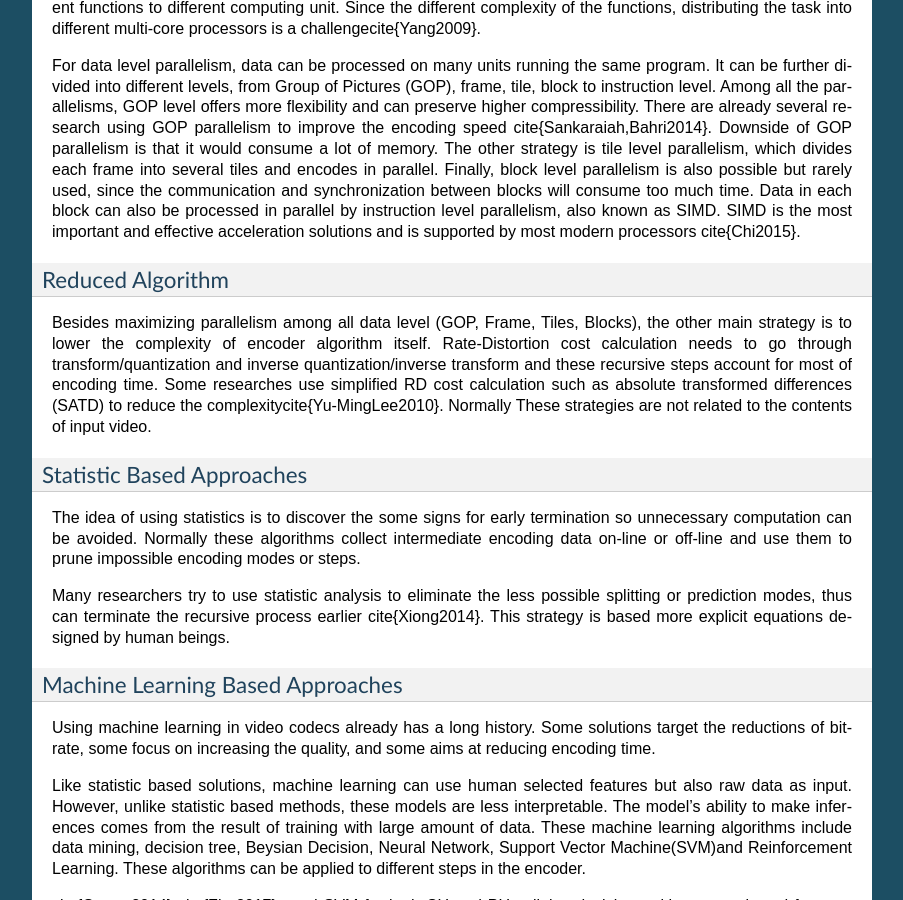
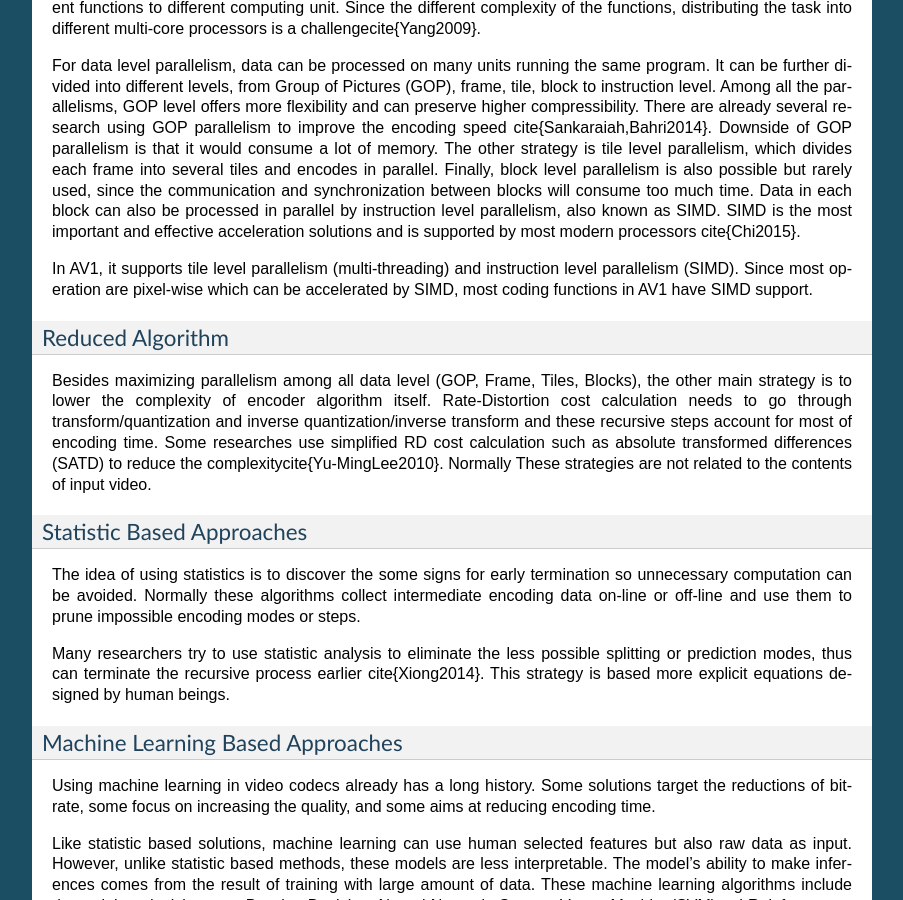
Before and after one commit to epadam/CNN-AV1-intra-encoder, a Sphinx documentation site: the page built from source/acceleration_encoding.rst, in a window 1280 px wide and 900 px high, scrolled down 528 px. Shown: the whole window, without its empty margins (198-1101 px from the left). Built offline with Sphinx 7.4.7, drawn with Linux system fonts in a browser that asks for light colours; cross-references to code outside the pages are shown as plain code.

Commit message:
Update acceleration_encoding.rst

```diff
--- a/source/acceleration_encoding.rst
+++ b/source/acceleration_encoding.rst
@@ -16,6 +16,8 @@ Parallelism
 Parallelism can be divided into Task level and Data level parallelism. Task level parallelism means assign different functions to different computing unit. Since the different complexity of the functions, distributing the task into different multi-core processors is a challenge\cite{Yang2009}.
 
 For data level parallelism, data can be processed on many units running the same program. It can be further divided into different levels, from Group of Pictures (GOP), frame, tile, block to instruction level. Among all the parallelisms, GOP level offers more flexibility and can preserve higher compressibility. There are already several research using GOP parallelism to improve the encoding speed \cite{Sankaraiah,Bahri2014}. Downside of GOP parallelism is that it would consume a lot of memory. The other strategy is tile level parallelism, which divides each frame into several tiles and encodes in parallel. Finally, block level parallelism is also possible but rarely used, since the communication and synchronization between blocks will consume too much time. Data in each block can also be processed in parallel by instruction level parallelism, also known as SIMD. SIMD is the most important and effective acceleration solutions and is supported by most modern processors \cite{Chi2015}.
+
+In AV1, it supports tile level parallelism (multi-threading) and instruction level parallelism (SIMD). Since most operation are pixel-wise which can be accelerated by SIMD, most coding functions in AV1 have SIMD support.
 
 
 --------------------------
```
